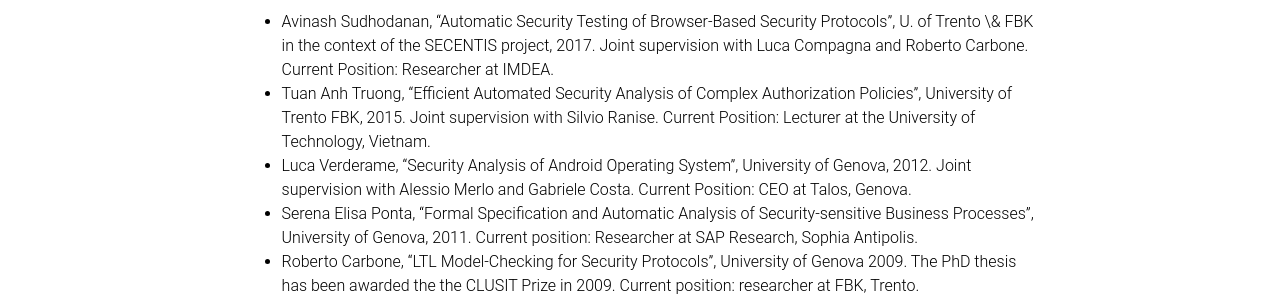
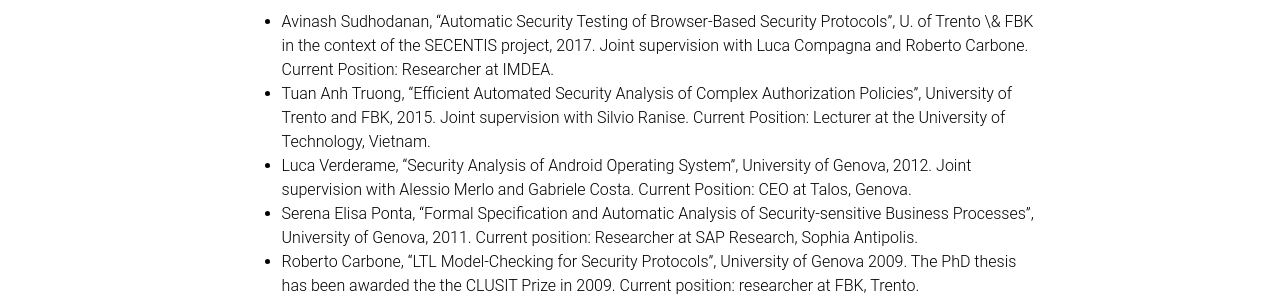
Before and after one commit to CSecLab/cseclab.github.io, a Jekyll site: the page built from alessandroHP.md, in a window 1280 px wide and 900 px high, scrolled down 9569 px. Shown: the part 176-476 px from the top of the window. Built offline with Jekyll 4.4.1, drawn with Linux system fonts in a browser that asks for light colours.

Commit message:
*** empty log message ***

```diff
--- a/alessandroHP.md
+++ b/alessandroHP.md
@@ -221,7 +221,7 @@
 I have supervised more than 30 students during the preparation of their M.Eng. Thesis.  I have also been PhD advisor of the following people:
 
 - Avinash Sudhodanan, "Automatic Security Testing of Browser-Based Security Protocols", U. of Trento \& FBK in the context of the SECENTIS project, 2017.  Joint supervision with Luca Compagna and Roberto Carbone. Current Position: Researcher at IMDEA.
-- Tuan Anh Truong, "Efficient Automated Security Analysis of Complex Authorization Policies", University of  Trento  FBK, 2015. Joint supervision with Silvio Ranise. Current Position: Lecturer at the University of Technology, Vietnam.
+- Tuan Anh Truong, "Efficient Automated Security Analysis of Complex Authorization Policies", University of Trento and FBK, 2015. Joint supervision with Silvio Ranise. Current Position: Lecturer at the University of Technology, Vietnam.
 - Luca Verderame, "Security Analysis of Android Operating System", University of Genova, 2012. Joint supervision with Alessio Merlo and Gabriele Costa. Current Position: CEO at Talos, Genova.
 - Serena Elisa Ponta, "Formal Specification and Automatic Analysis of Security-sensitive Business Processes", University of Genova, 2011.  Current position:  Researcher at SAP Research, Sophia Antipolis.
 - Roberto Carbone, "LTL Model-Checking for Security Protocols", University of Genova 2009.  The PhD thesis has been awarded the the CLUSIT Prize in 2009.  Current position: researcher at FBK, Trento.
```
